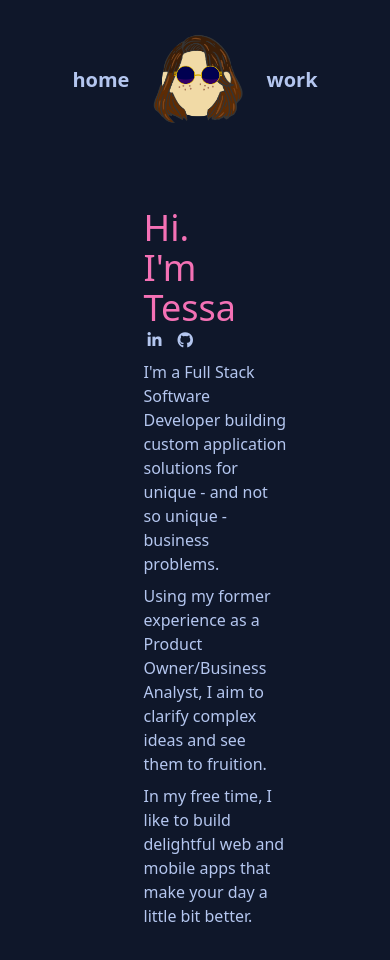
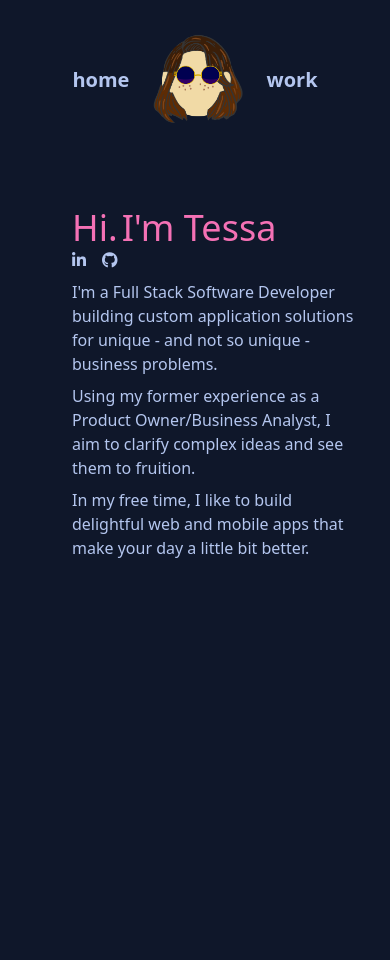
Before and after one commit to tjdanielson/portfolio-site, a React (Vite) app: page / in a window 390 px wide. After the commit the page ends 844 px from the top, so only its background shows below. Built offline with nearby package versions, Linux system fonts and the light colour scheme; a web font is replaced by a local one.

Commit message:
fix some styling

```diff
--- a/src/Components/AboutMe.jsx
+++ b/src/Components/AboutMe.jsx
@@ -1,12 +1,16 @@
 const AboutMe = () => {
   return (
     <div className="mt-20 ml-10 text-center md:flex md:item-top ">
-      <div className="w-1/2 m-auto md:flex-wrap md:ml-20">
-        <h1 className="text-4xl md:text-7xl text-accent text-start">Hi.</h1>
-        <h2 className="text-4xl md:text-7xl text-accent text-start">
-          I'm Tessa
-        </h2>
-        <div className="text-center text-start ml-1 md:mt-4">
+      <div className="md:w-1/2 m-auto md:flex-wrap md:ml-20">
+        <div className="flex md:block">
+          <h1 className="text-4xl md:text-7xl text-accent md:text-start mr-1">
+            Hi.
+          </h1>
+          <h2 className="text-4xl md:text-7xl text-accent md:text-start">
+            I'm Tessa
+          </h2>
+        </div>
+        <div className="text-start md:text-center md:text-start md:ml-1 md:mt-4">
           <a href="https://www.linkedin.com/in/tessa-danielson/">
             <span className="fa-brands fa-linkedin-in mr-4"></span>
           </a>
@@ -17,7 +21,7 @@ const AboutMe = () => {
         </div>
       </div>
 
-      <div className="w-1/2 m-auto mt-2 justify-start text-left">
+      <div className="m-0 md:w-1/2 md:m-auto mt-2 justify-start text-left">
         <p>
           I'm a Full Stack Software Developer building custom application
           solutions for unique - and not so unique - business problems.
```
